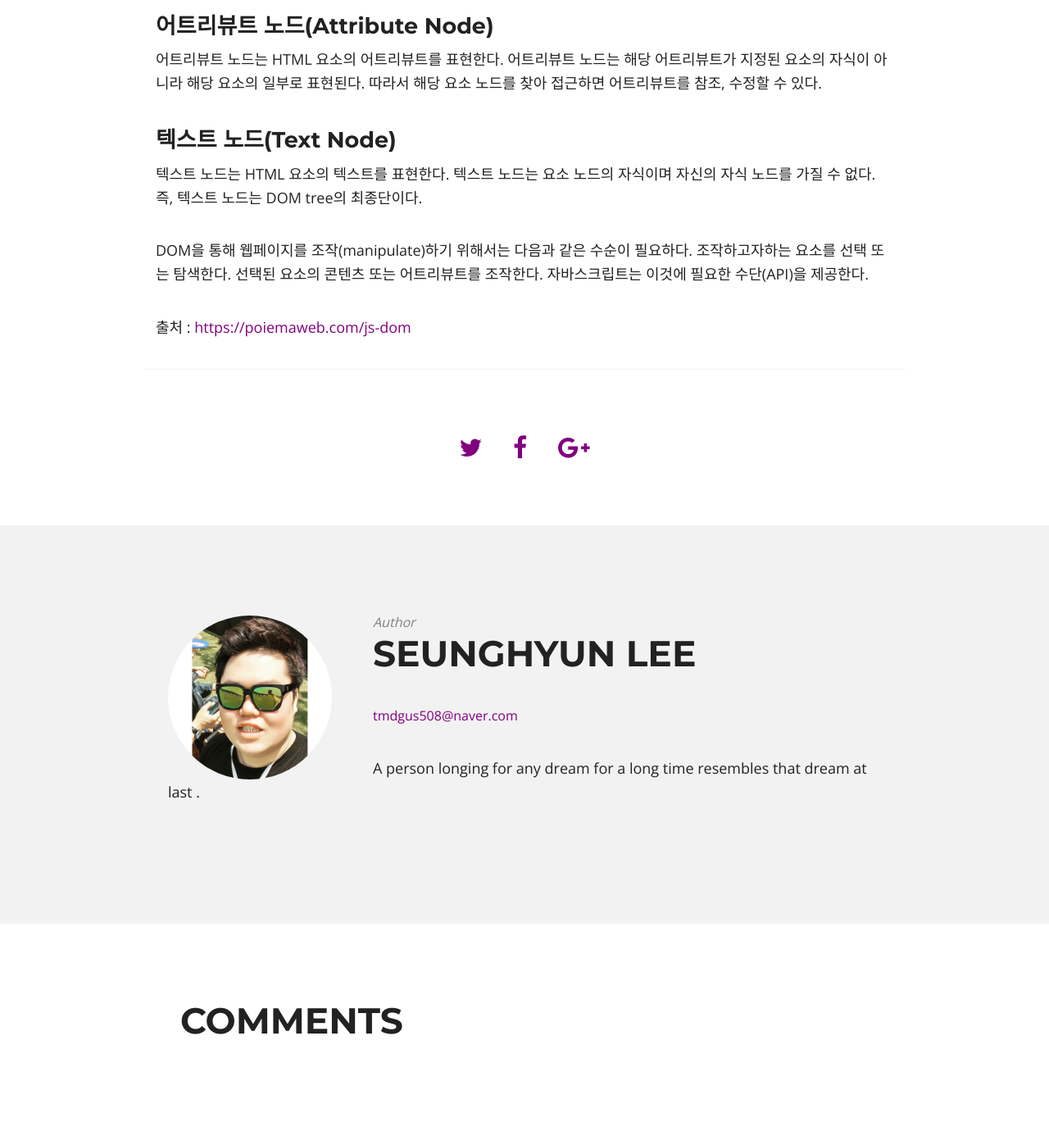
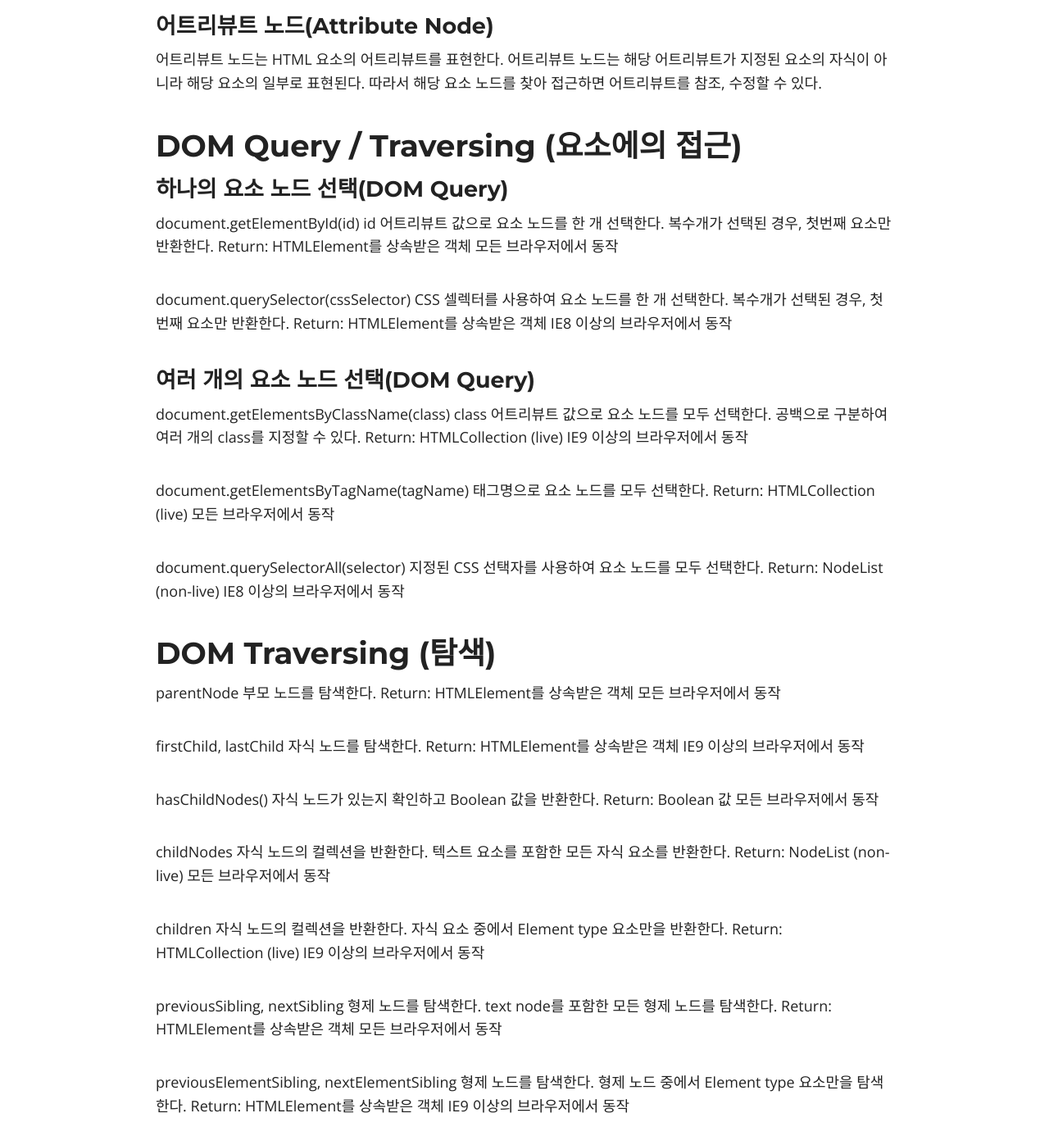
Before and after one commit to lsh58/lsh58.github.io, a Jekyll site: the page built from _posts/2020-02-18-JS_DOM개념.md, in a window 1280 px wide and 1400 px high, scrolled down 1149 px. Shown: the top 1397 px of the window at 82% size. Built offline with Jekyll 4.4.1, drawn with Linux system fonts in a browser that asks for light colours; nearby versions of some CDN libraries; comment, search, counter and statistics services are not loaded; some of the changed text lies outside the part shown.

Commit message:
Update 2020-02-18-JS_DOM개념.md

```diff
--- a/_posts/2020-02-18-JS_DOM개념.md
+++ b/_posts/2020-02-18-JS_DOM개념.md
@@ -35,13 +35,130 @@
 
 어트리뷰트 노드는 HTML 요소의 어트리뷰트를 표현한다. 어트리뷰트 노드는 해당 어트리뷰트가 지정된 요소의 자식이 아니라 해당 요소의 일부로 표현된다. 따라서 해당 요소 노드를 찾아 접근하면 어트리뷰트를 참조, 수정할 수 있다.
 
-### 텍스트 노드(Text Node)
+## DOM Query / Traversing (요소에의 접근)
+
+### 하나의 요소 노드 선택(DOM Query)
+
+document.getElementById(id)
+id 어트리뷰트 값으로 요소 노드를 한 개 선택한다. 복수개가 선택된 경우, 첫번째 요소만 반환한다.
+Return: HTMLElement를 상속받은 객체
+모든 브라우저에서 동작
+
+document.querySelector(cssSelector)
+CSS 셀렉터를 사용하여 요소 노드를 한 개 선택한다. 복수개가 선택된 경우, 첫번째 요소만 반환한다.
+Return: HTMLElement를 상속받은 객체
+IE8 이상의 브라우저에서 동작
+
+### 여러 개의 요소 노드 선택(DOM Query)
+
+document.getElementsByClassName(class)
+class 어트리뷰트 값으로 요소 노드를 모두 선택한다. 공백으로 구분하여 여러 개의 class를 지정할 수 있다.
+Return: HTMLCollection (live)
+IE9 이상의 브라우저에서 동작
+
+document.getElementsByTagName(tagName)
+태그명으로 요소 노드를 모두 선택한다.
+Return: HTMLCollection (live)
+모든 브라우저에서 동작
+
+document.querySelectorAll(selector)
+지정된 CSS 선택자를 사용하여 요소 노드를 모두 선택한다.
+Return: NodeList (non-live)
+IE8 이상의 브라우저에서 동작
+
+## DOM Traversing (탐색)
+
+parentNode
+부모 노드를 탐색한다.
+Return: HTMLElement를 상속받은 객체
+모든 브라우저에서 동작
+
+firstChild, lastChild
+자식 노드를 탐색한다.
+Return: HTMLElement를 상속받은 객체
+IE9 이상의 브라우저에서 동작
+
+hasChildNodes()
+자식 노드가 있는지 확인하고 Boolean 값을 반환한다.
+Return: Boolean 값
+모든 브라우저에서 동작
+
+childNodes
+자식 노드의 컬렉션을 반환한다. 텍스트 요소를 포함한 모든 자식 요소를 반환한다.
+Return: NodeList (non-live)
+모든 브라우저에서 동작
+
+children
+자식 노드의 컬렉션을 반환한다. 자식 요소 중에서 Element type 요소만을 반환한다.
+Return: HTMLCollection (live)
+IE9 이상의 브라우저에서 동작
+
+previousSibling, nextSibling
+형제 노드를 탐색한다. text node를 포함한 모든 형제 노드를 탐색한다.
+Return: HTMLElement를 상속받은 객체
+모든 브라우저에서 동작
+
+previousElementSibling, nextElementSibling
+형제 노드를 탐색한다. 형제 노드 중에서 Element type 요소만을 탐색한다.
+Return: HTMLElement를 상속받은 객체
+IE9 이상의 브라우저에서 동작
+
+## DOM Manipulation (조작)
+
+### 텍스트 노드에의 접근/수정
 
 텍스트 노드는 HTML 요소의 텍스트를 표현한다. 텍스트 노드는 요소 노드의 자식이며 자신의 자식 노드를 가질 수 없다. 즉, 텍스트 노드는 DOM tree의 최종단이다.
 
 DOM을 통해 웹페이지를 조작(manipulate)하기 위해서는 다음과 같은 수순이 필요하다.
-조작하고자하는 요소를 선택 또는 탐색한다.
-선택된 요소의 콘텐츠 또는 어트리뷰트를 조작한다.
-자바스크립트는 이것에 필요한 수단(API)을 제공한다.
+
+-   조작하고자하는 요소를 선택 또는 탐색한다.
+-   선택된 요소의 콘텐츠 또는 어트리뷰트를 조작한다.
+-   자바스크립트는 이것에 필요한 수단(API)을 제공한다.
+
+nodeValue
+노드의 값을 반환한다.
+Return: 텍스트 노드의 경우는 문자열, 요소 노드의 경우 null 반환
+IE6 이상의 브라우저에서 동작한다.
+nodeName, nodeType을 통해 노드의 정보를 취득할 수 있다.
+
+### 어트리뷰트 노드에의 접근/수정
+
+className
+class 어트리뷰트의 값을 취득 또는 변경한다. className 프로퍼티에 값을 할당하는 경우, class 어트리뷰트가 존재하지 않으면 class 어트리뷰트를 생성하고 지정된 값을 설정한다. class 어트리뷰트의 값이 여러 개일 경우, 공백으로 구분된 문자열이 반환되므로 String 메소드 split(' ')를 사용하여 배열로 변경하여 사용한다.
+모든 브라우저에서 동작한다.
+
+classList
+add, remove, item, toggle, contains, replace 메소드를 제공한다.
+IE10 이상의 브라우저에서 동작한다.
+
+id
+id 어트리뷰트의 값을 취득 또는 변경한다. id 프로퍼티에 값을 할당하는 경우, id 어트리뷰트가 존재하지 않으면 id 어트리뷰트를 생성하고 지정된 값을 설정한다.
+모든 브라우저에서 동작한다.
+
+hasAttribute(attribute)
+지정한 어트리뷰트를 가지고 있는지 검사한다.
+
+Return : Boolean
+IE8 이상의 브라우저에서 동작한다.
+
+getAttribute(attribute)
+어트리뷰트의 값을 취득한다.
+
+Return : 문자열
+모든 브라우저에서 동작한다.
+
+setAttribute(attribute, value)
+어트리뷰트와 어트리뷰트 값을 설정한다.
+
+Return : undefined
+모든 브라우저에서 동작한다.
+
+removeAttribute(attribute)
+지정한 어트리뷰트를 제거한다.
+
+Return : undefined
+모든 브라우저에서 동작한다.
+
+### HTML 콘텐츠 조작(Manipulation)
 
 출처 : <https://poiemaweb.com/js-dom>
```
